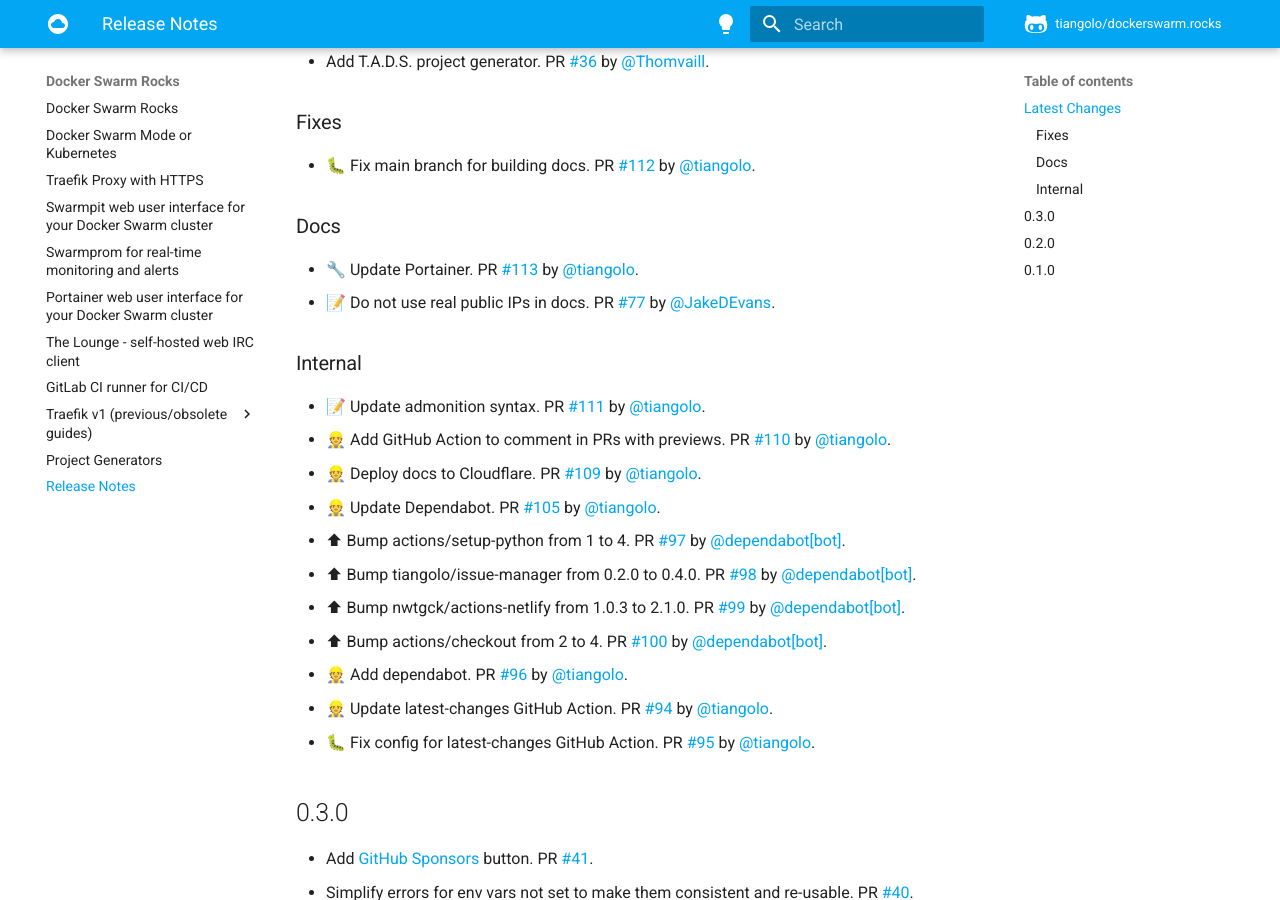
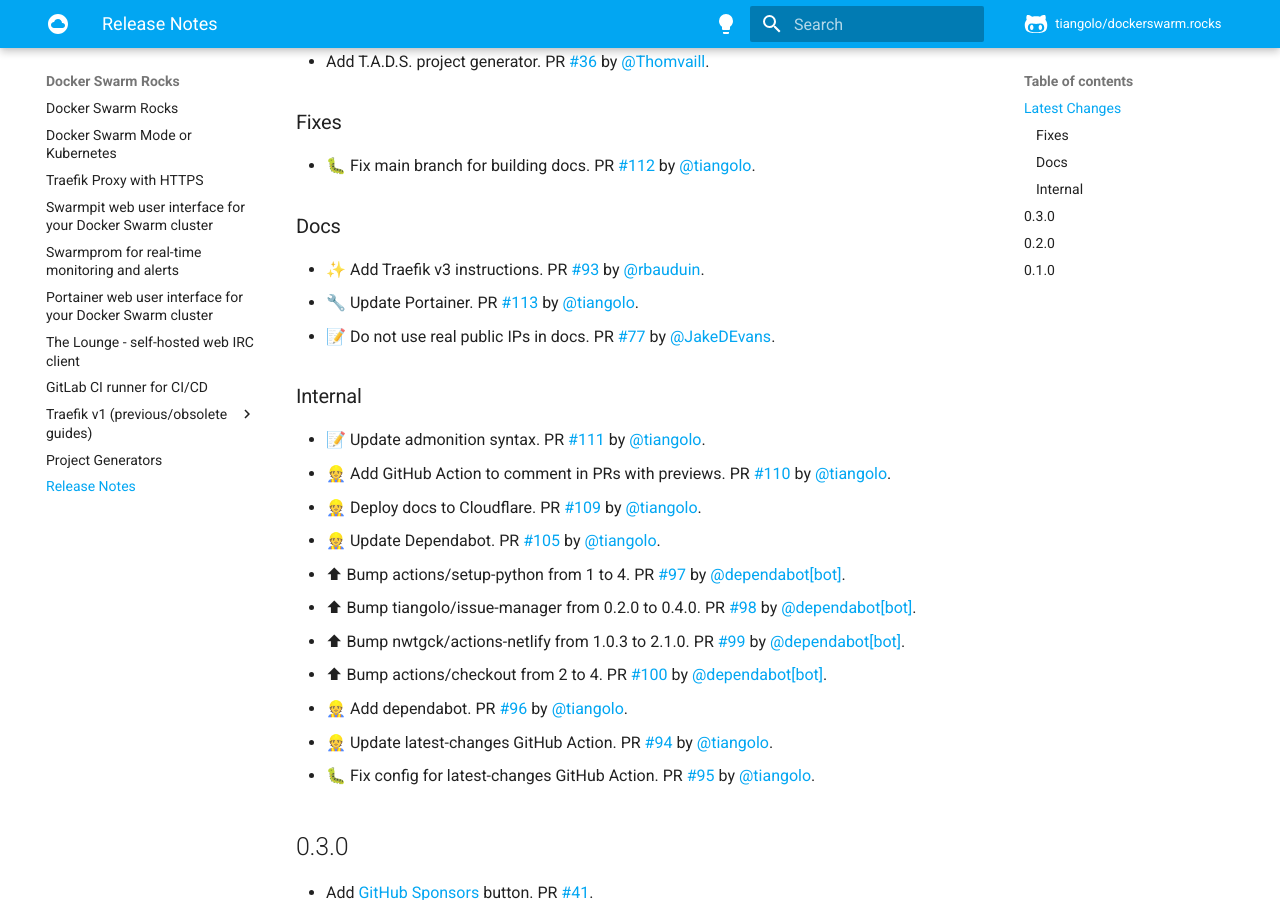
Before and after one commit to tiangolo/dockerswarm.rocks, an MkDocs documentation site: the page built from docs/release-notes.md, in a window 1280 px wide and 900 px high, scrolled down 450 px. Built offline with MkDocs 1.6.1 and Material for MkDocs 9.7.7, drawn with Linux system fonts in a browser that asks for light colours; comment, search, counter and statistics services are not loaded.

Commit message:
📝 Update release notes

```diff
--- a/docs/release-notes.md
+++ b/docs/release-notes.md
@@ -18,6 +18,7 @@
 
 ### Docs
 
+* ✨ Add Traefik v3 instructions. PR [#93](https://github.com/tiangolo/dockerswarm.rocks/pull/93) by [@rbauduin](https://github.com/rbauduin).
 * 🔧 Update Portainer. PR [#113](https://github.com/tiangolo/dockerswarm.rocks/pull/113) by [@tiangolo](https://github.com/tiangolo).
 * 📝 Do not use real public IPs in docs. PR [#77](https://github.com/tiangolo/dockerswarm.rocks/pull/77) by [@JakeDEvans](https://github.com/JakeDEvans).
 
```
